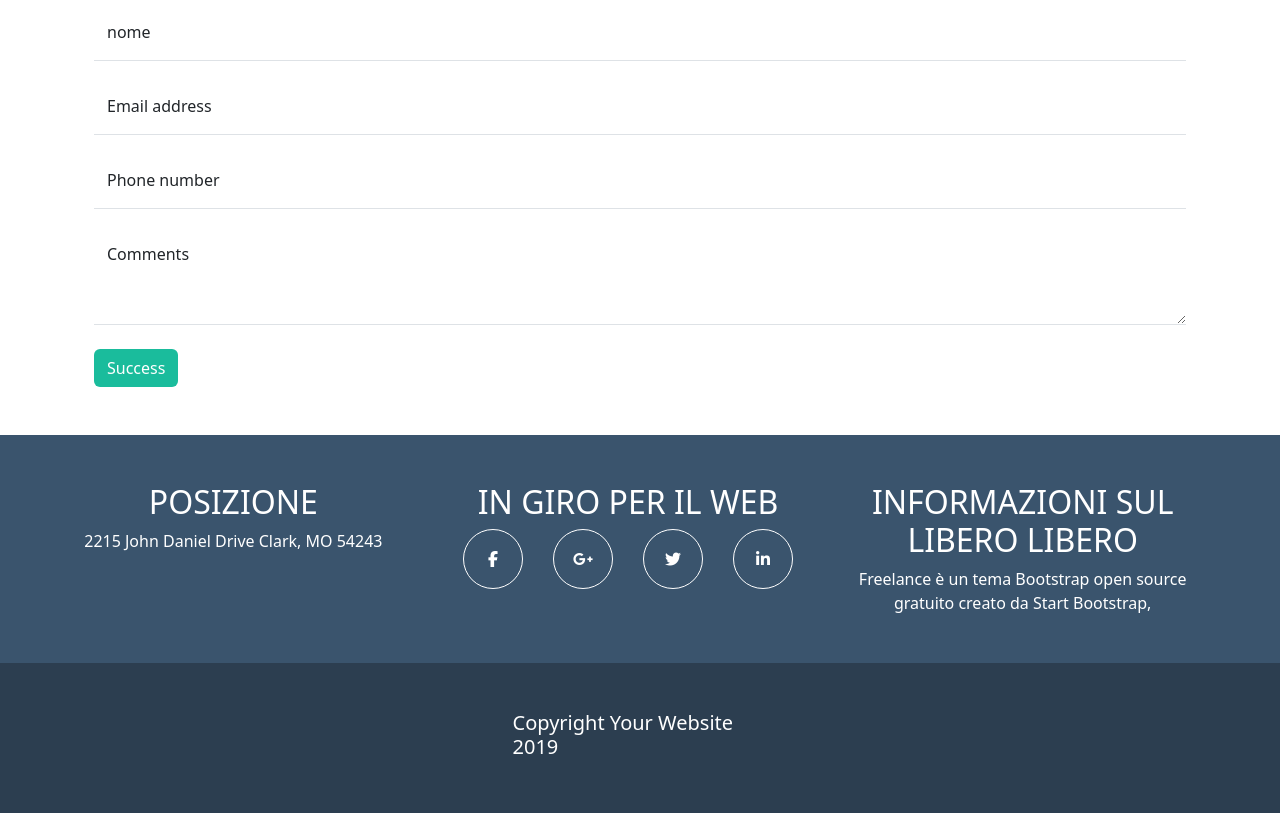
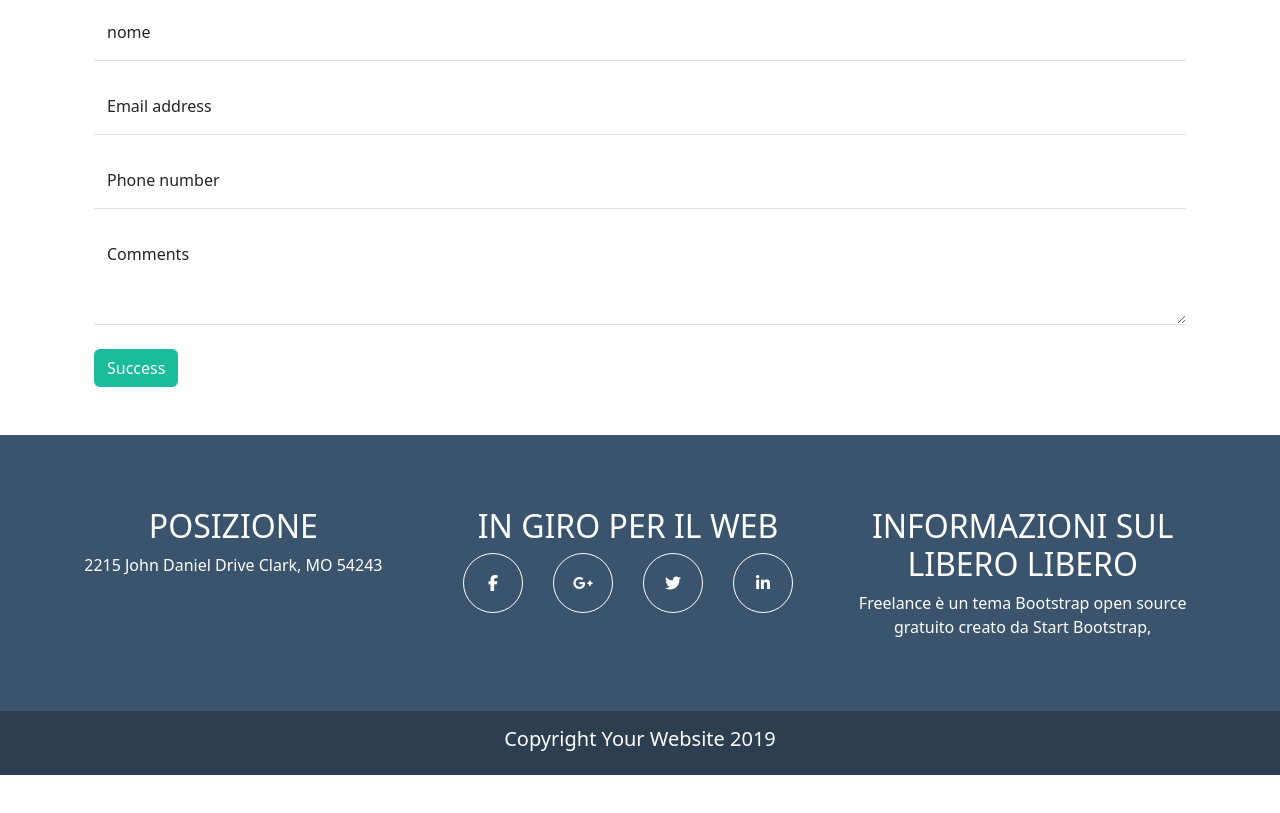
Before and after one commit to Simonedambra/html-css-bootstrap-freelancer, a plain HTML site: page index.html in a window 1280 px wide. Shown: the part 2059-2872 px from the top of the page. After the commit the page ends 2834 px from the top, so only its background shows below. Drawn offline with nearby package versions, Linux system fonts and the light colour scheme.

Commit message:
[fixed] space footer

```diff
--- a/index.html
+++ b/index.html
@@ -171,11 +171,11 @@
         <div class="container-fluid sd-bg-lightdark p-5 d-flex mt-5 text-center">
             <div class="row w-100 justify-content-center text-white">
 
-                <div class="col-12 col-lg-4 ">
+                <div class="col-12 col-lg-4 my-4">
                     <h2>POSIZIONE</h2>
                     <span class="d-block">2215 John Daniel Drive Clark, MO 54243</span>
                 </div>
-                <div class="col-12 col-lg-4 ">
+                <div class="col-12 col-lg-4 my-4">
                     <h2>IN GIRO PER IL WEB</h2>
                     <div class="sd-icon-social-circle  d-flex justify-content-center">
                         <i class="fab fa-facebook-f d-flex justify-content-center align-items-center"></i>
@@ -184,7 +184,7 @@
                         <i class="fa-brands fa-linkedin-in d-flex justify-content-center align-items-center"></i>
                     </div>
                 </div>
-                <div class="col-12 col-lg-4 ">
+                <div class="col-12 col-lg-4 my-4">
                     <h2>INFORMAZIONI SUL LIBERO LIBERO</h2>
                     <span class="d-block">Freelance è un tema Bootstrap open source gratuito creato da Start
                         Bootstrap,</span>
@@ -193,10 +193,10 @@
         </div>
         <!-- /container footer social -->
         <!-- copyright text -->
-        <div class="container-fluid sd-bg-dark p-5 ">
+        <div class="container-fluid sd-bg-dark  ">
             <div class="container-lg d-flex justify-content-center">
                 <div class="row w-100 justify-content-center">
-                    <div class="col-3">
+                    <div class="col-12 text-center my-3">
                         <h2 class="fs-5 text-white">Copyright Your Website 2019</h2>
                     </div>
 
```
